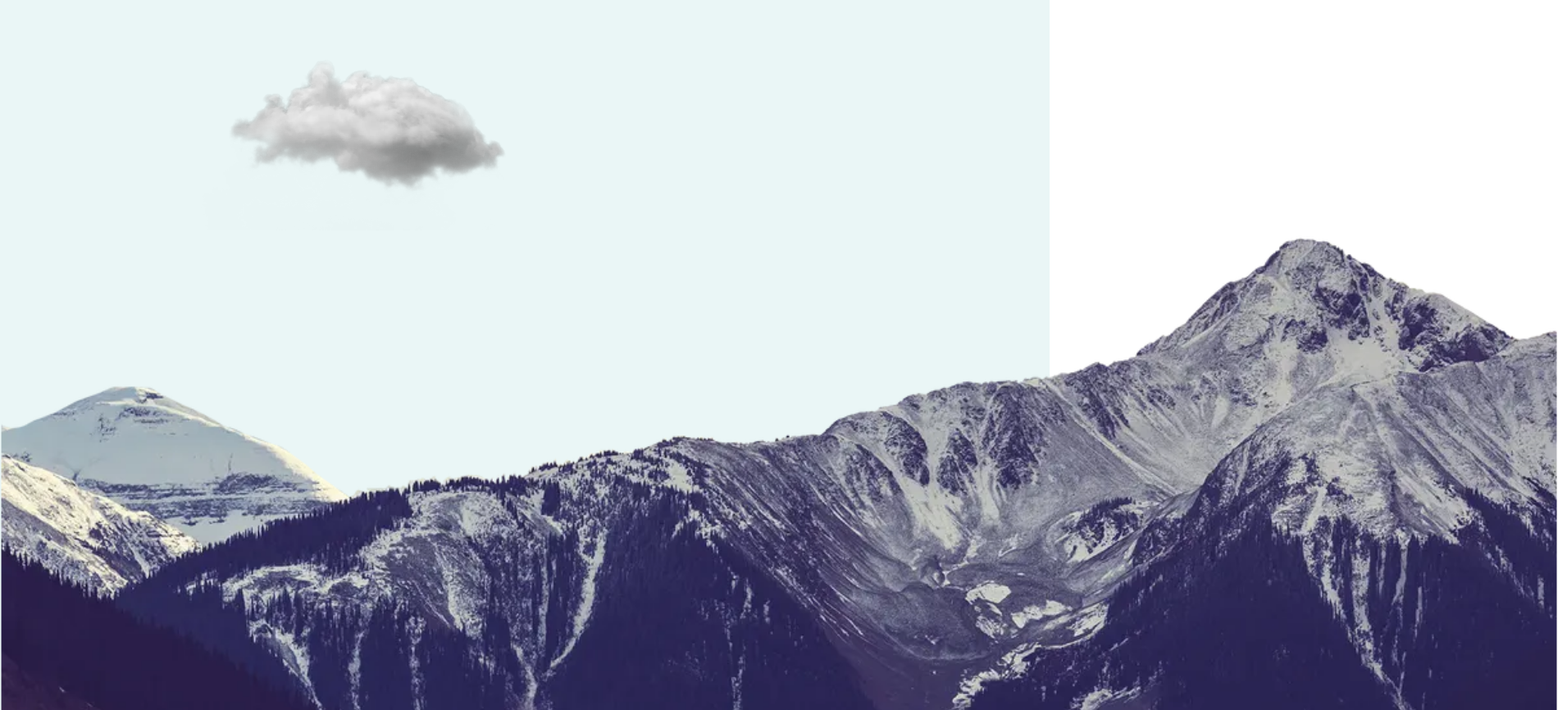
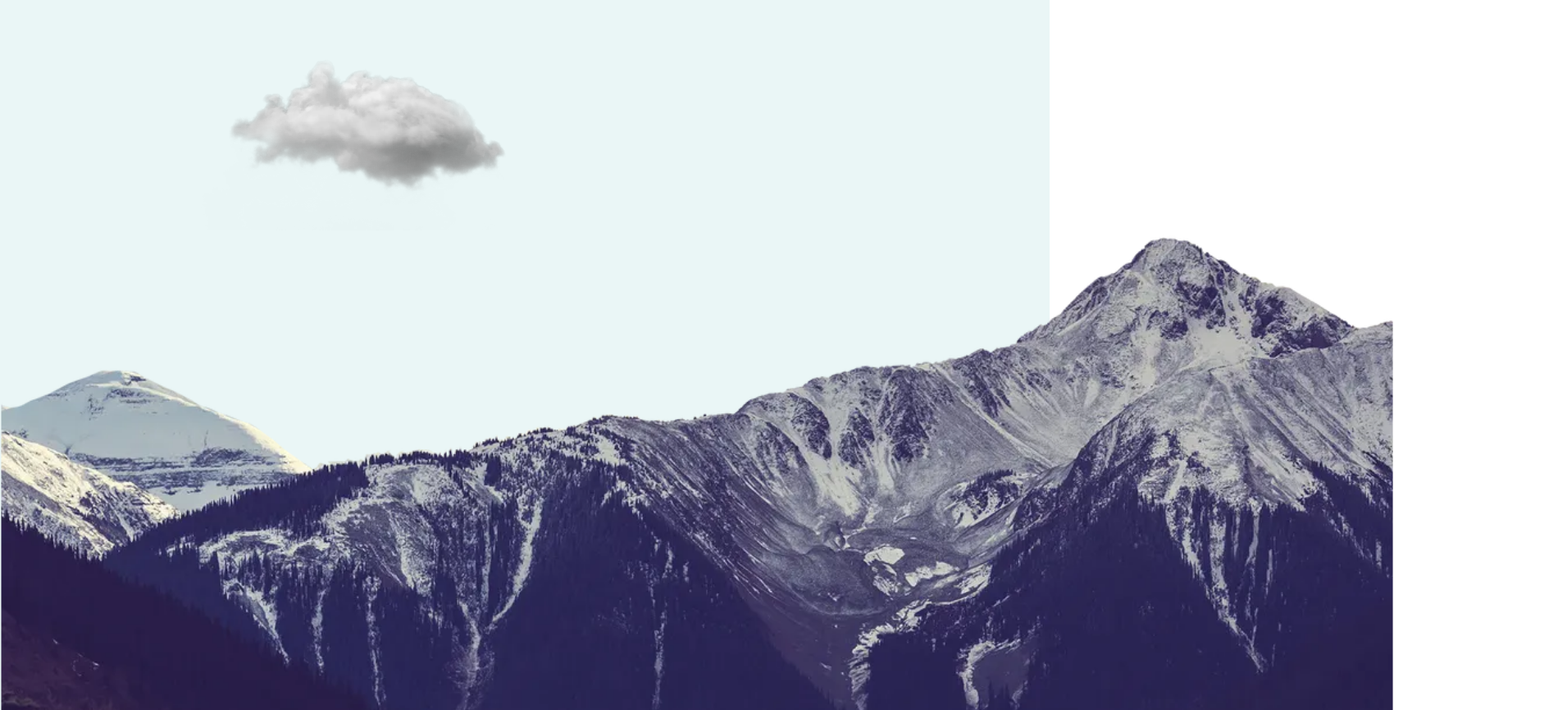
Before and after one commit to DaniJFerreira/Mycvonline, a plain HTML site: page index.html in a window 1280 px wide. Shown: the part 434-1300 px from the top of the page at 82% size, 1900 px wide, since content can reach past the window. Drawn offline with Linux system fonts and the light colour scheme.

Commit message:
Update style.css
new width size for the mountain div.

```diff
--- a/css/style.css
+++ b/css/style.css
@@ -89,7 +89,7 @@ hr{
   right: 200px;
 }
 .mountain {
-  width: 1900px;
+  width: 1700px;
 }
 .btn {
   background: #a1f0de;
```
